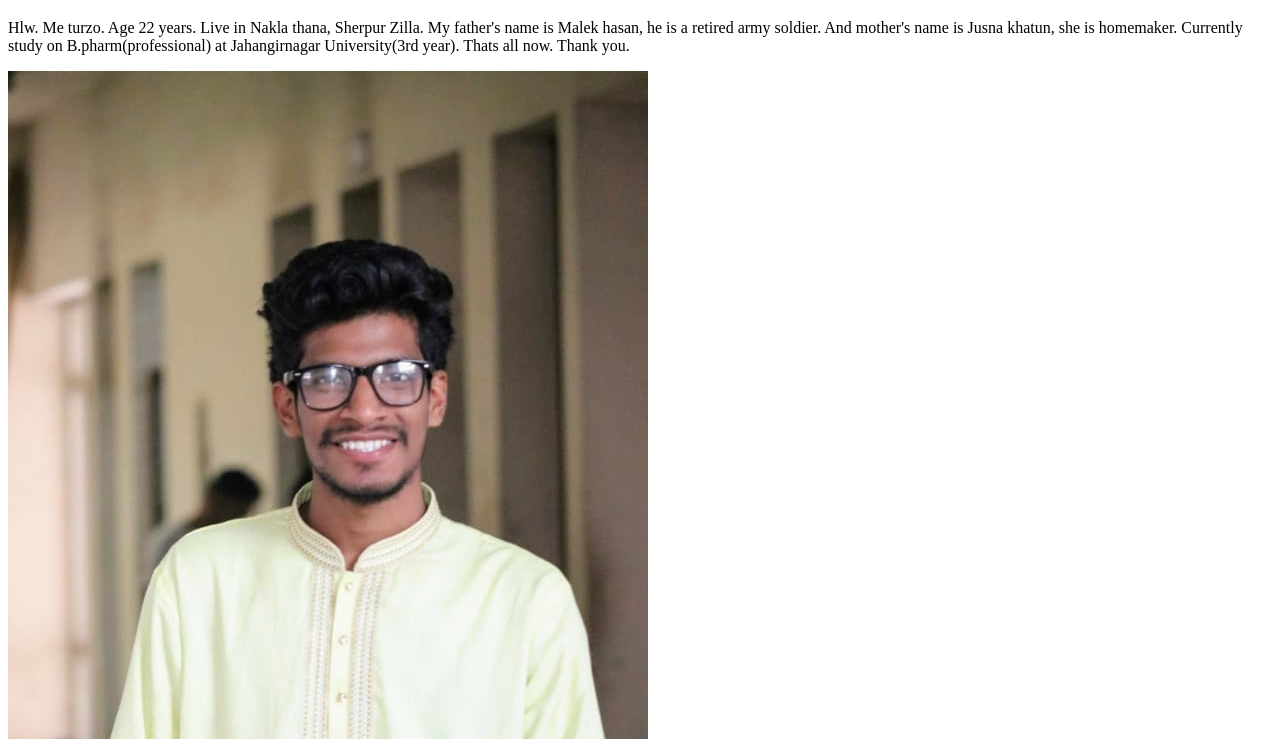
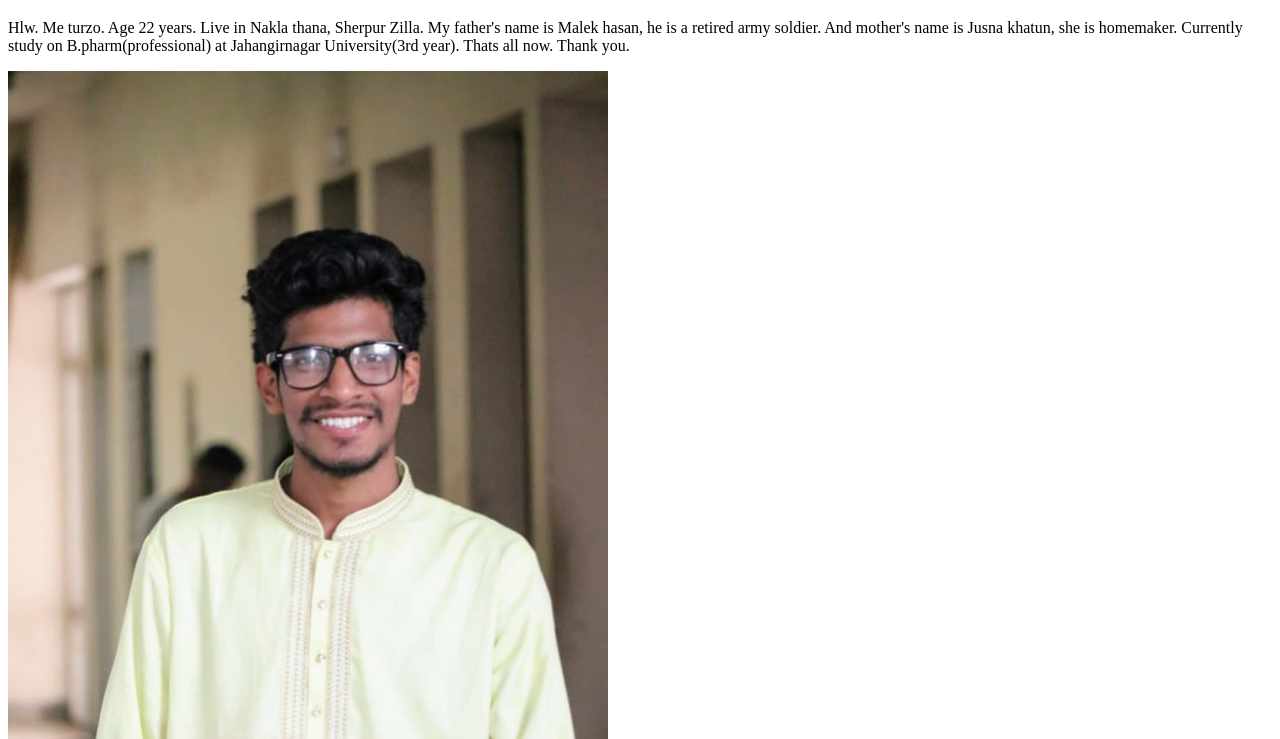
Before and after one commit to rnturzo/class-01, a plain HTML site: page index.html in a window 1280 px wide. Shown: the part 61-800 px from the top of the page. Drawn offline with Linux system fonts and the light colour scheme.

Commit message:
Update index.html

```diff
--- a/index.html
+++ b/index.html
@@ -8,7 +8,7 @@
   <p>Hlw.  Me turzo. Age 22 years. Live in Nakla thana, Sherpur Zilla. My father's name is Malek hasan,  he is a retired army soldier. And mother's  name is Jusna khatun, she is homemaker.
 Currently study on B.pharm(professional) at Jahangirnagar University(3rd year).
 Thats all now. Thank you.</p>
-  <img src="turzo.jpg">
+  <img style="width:600px" src="turzo.jpg">
 
 
 
```
